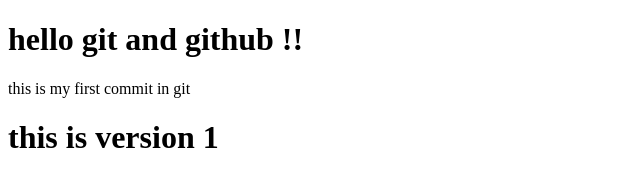
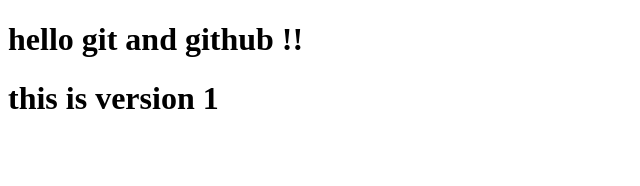
Before and after one commit to riya-codes-java/myrepo, a plain HTML site: page index.html in a window 1280 px wide. Shown: the whole page, without its empty margins (0-640 px from the left). Drawn offline with Linux system fonts and the light colour scheme.

Commit message:
save local changes

```diff
--- a/index.html
+++ b/index.html
@@ -7,7 +7,6 @@
 </head>
 <body>
     <h1> hello git and github !!</h1>
-    <p> this is my first commit in git </p>
     <h1> this is version 1</h1>
 </body>
 </html>
```
